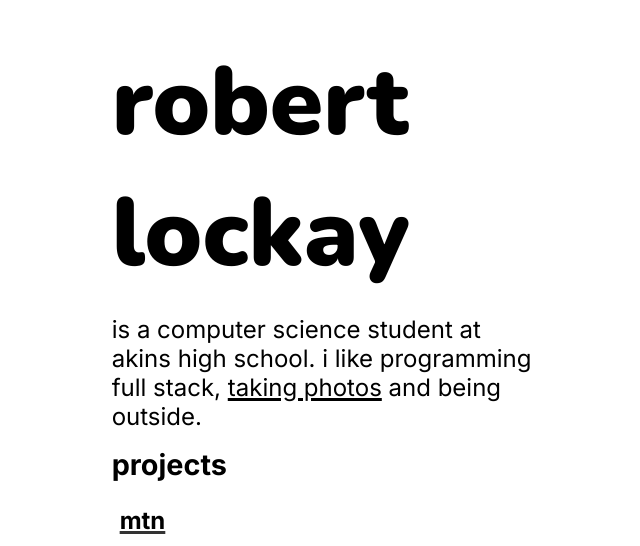
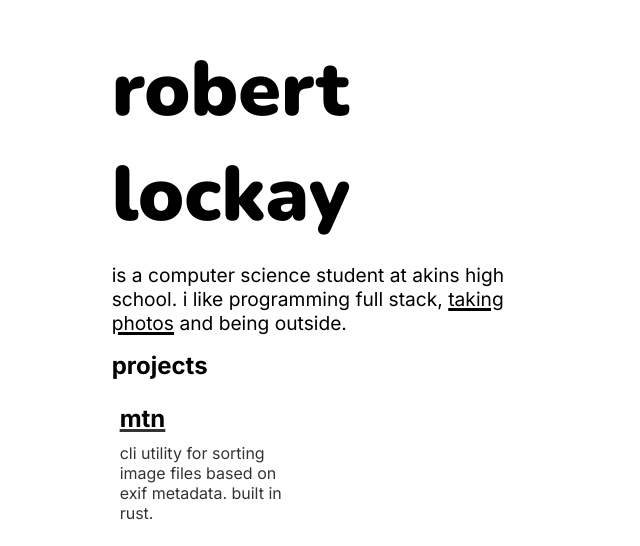
Before and after one commit to epicspaceman/rlockay, a Next.js app: page / in a window 1280 px wide. Shown: the part 243-789 px from the top of the page, without its empty margins (315-955 px from the left). Built offline with nearby package versions, Linux system fonts and the light colour scheme.

Commit message:
added scaling for text and grid when viewport shrinks

```diff
--- a/src/app/page.module.css
+++ b/src/app/page.module.css
@@ -11,11 +11,11 @@
 }
 
 .body {
-  font-size: 1.5em;
+  font-size: clamp(1em, 1.5vw, 1.5em);
 }
 
 .header {
-  font-size: 1.8em;
+  font-size: clamp(1.2em 1.8vw, 1.8em);
   color: black;
 }
 
--- a/src/app/page.tsx
+++ b/src/app/page.tsx
@@ -11,7 +11,7 @@ export default function Home() {
     <main className={styles.main}>
       <Title text="robert lockay"/>
       <div className={styles.body}>
-        is a computer science student at akins high school. i like programming full stack, <InlineLink text="taking photos" link='/photography'/> and being outside.
+        is a computer science student at akins high school. i like programming full stack, <InlineLink text="taking photos" href='/photography'/> and being outside.
       </div>
       <h2 className={styles.header}>projects</h2>
       <Card
--- a/src/app/photography/page.module.css
+++ b/src/app/photography/page.module.css
@@ -10,36 +10,17 @@
 }
 
 .photoCards {
+    --max-rows: 3;
     width: 65%;
     display: grid;
     place-items: center;
-    grid-template-columns: 33.333% 33.333% 33.333%;
+    grid-template-columns: repeat(auto-fill, minmax(max(30em, 100%/var(--max-rows)), 1fr));;
 }
 
-.titleContainer {
-    display: flex;
-    flex-direction: row;
-}
 
 .link {
     color: black;
-    font-size: 6em;
-    font-weight: 900;
     max-width: fit-content;
     max-height: fit-content;
-    background-clip: text;
-    font-family: "Nunito", sans-serif;
-    text-decoration: none;
-
-    &:hover {
-        color: transparent;
-        background-color: rgb(255, 183, 197);
-        text-shadow: 2px 2px 3px rgba(255, 255, 255, 0.5);
-    }
+    font-size: clamp(1em, 1.5vw, 1.5em);
 }
-
-.skeletonCard {
-    max-width: 30em;
-    max-height: 20em;
-    border-color: var(--main-color);
-}
--- a/src/components/Inline Link/inlinelink.tsx
+++ b/src/components/Inline Link/inlinelink.tsx
@@ -5,13 +5,13 @@ import Link from 'next/link'
 
 type Props = {
     text: string;
-    link: string;
+    href: string;
 }
 
-const InlineLink = ({ text, link }: Props) => {
+const InlineLink = ({ text, href }: Props) => {
     return(
         <CherryFlow>
-            <Link className={styles.textContainer} href={link}>{text}</Link>
+            <Link className={styles.textContainer} href={href}>{text}</Link>
         </CherryFlow>
     )
 }
--- a/src/components/Title/title.module.css
+++ b/src/components/Title/title.module.css
@@ -1,5 +1,5 @@
 .titleText {
-    font-size: 6em;
+    font-size: clamp(2em, 6vw, 6em);
     font-weight: 900;
     cursor: default;
     max-width: fit-content;
--- a/src/components/cherryflow/cherryflow.module.css
+++ b/src/components/cherryflow/cherryflow.module.css
@@ -18,6 +18,8 @@
     z-index: -2;
     background-image: url(../../assets/blossom-repeat.png);
     background-size: 25%;
+    background-repeat: repeat-x;
+    background-position: center;
     animation: pan 100s linear infinite;
 }
 
```
Also changed, not shown: src/app/photography/page.tsx (+3 -4 lines).
